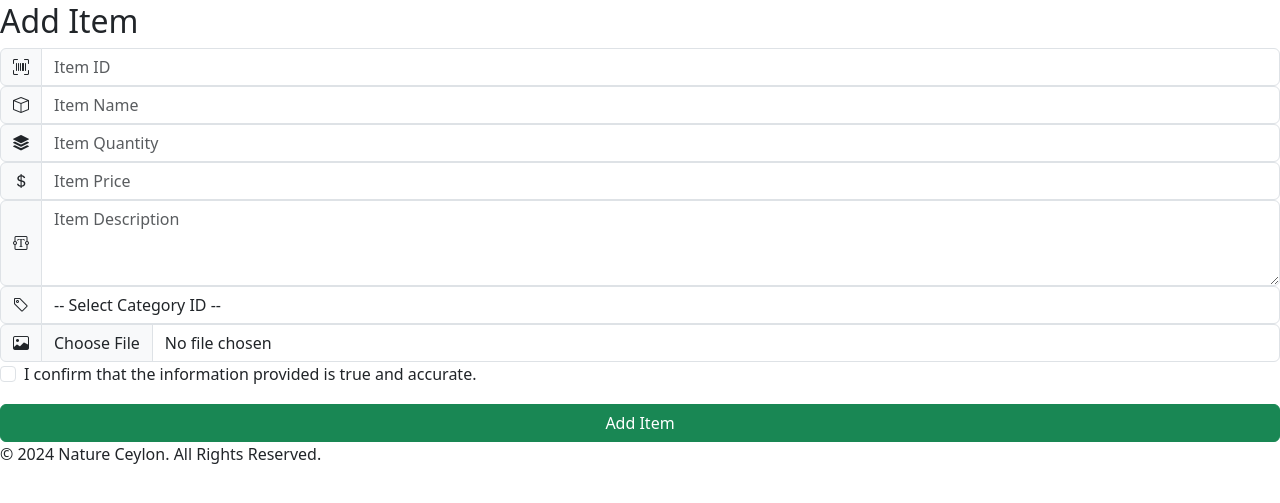
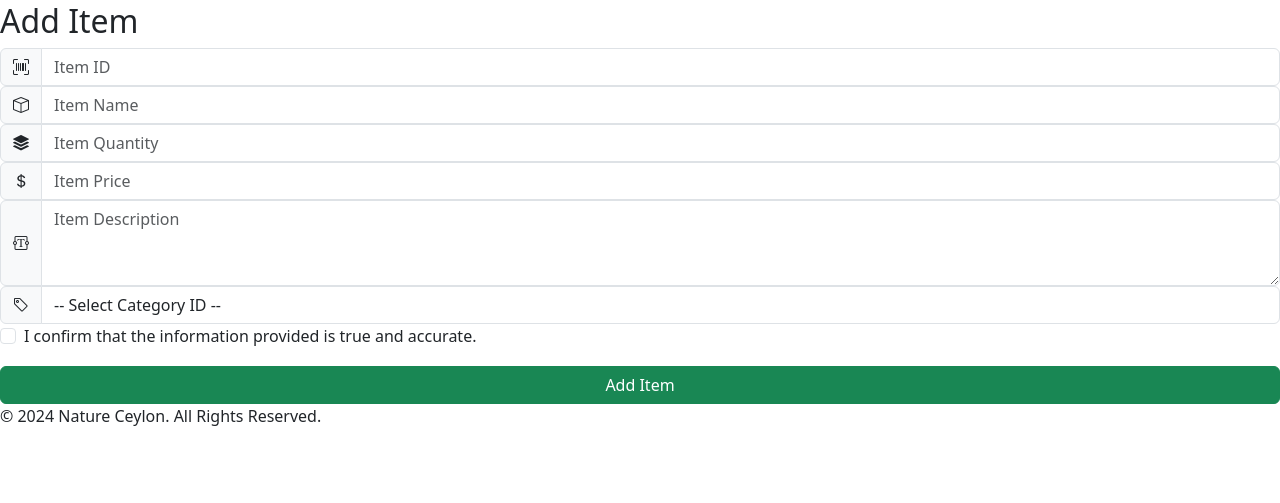
Before and after one commit to Malinda01/Nature_Ceylon, a PHP site: page /addItem.php in a window 1280 px wide. Shown: the part 84-587 px from the top of the page. Run offline with PHP 8.4, Linux system fonts and the light colour scheme.

Commit message:
add item

```diff
--- a/Employee_Panel/Inventory/Item/addItem.php
+++ b/Employee_Panel/Inventory/Item/addItem.php
@@ -16,30 +16,33 @@ if ($_SERVER['REQUEST_METHOD'] == 'POST') {
         die("Connection failed: " . $conn->connect_error);
     }
 
-    // Set parameters and execute
+    // Fetch input values
     $itemId = $_POST['itemId'];
     $itemName = $_POST['itemName'];
     $itemQty = $_POST['itemQty'];
     $itemPrice = $_POST['itemPrice'];
     $itemDescription = $_POST['itemDescription'];
     $categoryId = $_POST['categoryId'];
-    $itemImage = $_FILES['itemImage']['name'];
-    $target_dir = "uploads/";
-    $target_file = $target_dir . basename($itemImage);
+    // $itemImage = $_FILES['itemImage']['name'];
+    // $target_dir = "/C:/wamp64/www/Nature_Ceylon/images/"; // Directory to save images
+    // $target_file = $target_dir . basename($itemImage);
 
-    // Upload image
-    if (move_uploaded_file($_FILES['itemImage']['tmp_name'], $target_file)) {
-        $sql = "INSERT INTO items (item_id, item_name, item_qty, item_price, item_description, category_id, item_image)
-                VALUES ('$itemId', '$itemName', '$itemQty', '$itemPrice', '$itemDescription', '$categoryId', '$target_file')";
 
-        if (mysqli_query($conn, $sql)) {
-            echo "New item added successfully";
-        } else {
-            echo "Error: " . $sql . "<br>" . mysqli_error($conn);
-        }
+
+
+    // Insert into product table
+    $sql_product = "INSERT INTO product (Prod_ID, Prod_Name, Prod_Description, Prod_Unit_Price, Category_ID)
+                        VALUES ('$itemId', '$itemName', '$itemDescription','$itemPrice', '$categoryId')";
+
+    // Insert into inventory table
+    $sql_inventory = "INSERT INTO inventory (Prod_ID, Prod_Qty) VALUES ('$itemId', '$itemQty')";
+
+    if (mysqli_query($conn, $sql_product) && mysqli_query($conn, $sql_inventory)) {
+        echo "New item added successfully";
     } else {
-        echo "Sorry, there was an error uploading your file.";
+        echo "Error: " . mysqli_error($conn);
     }
+
 
     mysqli_close($conn);
 }
@@ -104,7 +107,7 @@ if ($_SERVER['REQUEST_METHOD'] == 'POST') {
             <!-- Category ID selection -->
             <div class="input-group">
                 <span class="input-group-text"><i class="bi bi-tag"></i></span>
-                <select class="form-control" id="categoryId" name="categoryId" required>
+                <select class="form-control" id="categoryId" name="categoryId">
                     <option value="">-- Select Category ID --</option>
                     <option value="C001">C001</option>
                     <option value="C002">C002</option>
@@ -113,12 +116,10 @@ if ($_SERVER['REQUEST_METHOD'] == 'POST') {
                 </select>
             </div>
 
-            <!-- File input for uploading item image -->
-            <div class="input-group">
-                <span class="input-group-text"><i class="bi bi-image"></i></span>
-                <input type="file" class="form-control" id="itemImage" name="itemImage" accept="image/*" required>
-            </div>
 
+
+
+        <!-- Check Input section -->
             <div class="form-check">
                 <input class="form-check-input" type="checkbox" id="confirmationCheckbox" name="confirmationCheckbox" required>
                 <label class="form-check-label" for="confirmationCheckbox">
@@ -135,15 +136,11 @@ if ($_SERVER['REQUEST_METHOD'] == 'POST') {
 
     <!-- JS Section -->
     <script>
+        // Check box selection
         function validateItemForm() {
             const checkbox = document.getElementById("confirmationCheckbox");
             if (!checkbox.checked) {
                 alert("You must confirm that the information is true.");
-                return false;
-            }
-            const fileInput = document.getElementById("itemImage");
-            if (fileInput.files.length === 0) {
-                alert("Please upload an image for the item.");
                 return false;
             }
             return true;
```
